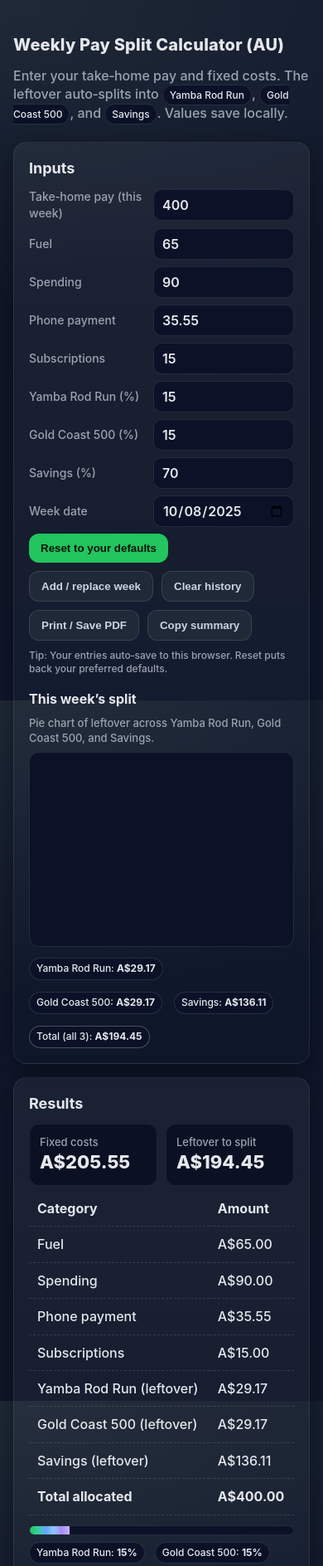
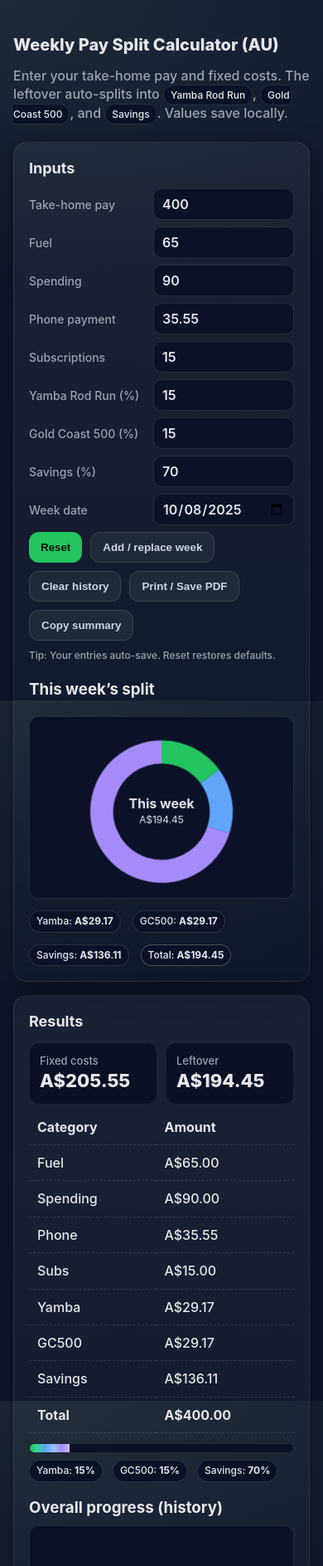
Before and after one commit to M4AN60/pay-, a plain HTML site: page index.html in a window 390 px wide. Shown: the top 1887 px of the page at 83% size. Drawn offline with Linux system fonts and the light colour scheme.

Commit message:
Update index.html

```diff
--- a/index.html
+++ b/index.html
@@ -6,38 +6,46 @@
   <title>Weekly Pay Split Calculator (AU)</title>
   <style>
     :root{
-      --bg:#0f172a;/*slate-900*/
-      --panel:#111827ee;/*gray-900*/
-      --ink:#e5e7eb;/*gray-200*/
-      --muted:#9ca3af;/*gray-400*/
-      --accent:#22c55e;/*green-500*/
-      --warn:#f59e0b;/*amber-500*/
-      --danger:#ef4444;/*red-500*/
-      --card:#0b1023;/*slate*/
+      --bg:#0f172a;--panel:#111827ee;--ink:#e5e7eb;--muted:#9ca3af;
+      --accent:#22c55e;--warn:#f59e0b;--danger:#ef4444;--card:#0b1023;
       --shadow:0 8px 32px rgba(0,0,0,.4);
     }
     *{box-sizing:border-box}
     html,body{height:100%}
-    body{margin:0;background:radial-gradient(1200px 600px at 0% 0%,#1f2937 0%,#0f172a 60%),var(--bg);color:var(--ink);font:500 16px/1.4 Inter, system-ui, -apple-system, Segoe UI, Roboto, Ubuntu, Cantarell, Noto Sans, Arial}
+    body{
+      margin:0;
+      background:radial-gradient(1200px 600px at 0% 0%,#1f2937 0%,#0f172a 60%),var(--bg);
+      color:var(--ink);
+      font:500 16px/1.4 Inter, system-ui, -apple-system, Segoe UI, Roboto, Ubuntu, Cantarell, Noto Sans, Arial;
+    }
     .wrap{max-width:1100px;margin:24px auto;padding:16px}
-    .title{font-size:clamp(20px,3vw,28px);font-weight:800;letter-spacing:.2px;margin:0 0 12px}
+    .title{font-size:clamp(20px,3vw,28px);font-weight:800;margin:0 0 12px}
     .subtitle{color:var(--muted);margin:0 0 24px}
     .grid{display:grid;grid-template-columns:1fr;gap:16px}
     @media (min-width:960px){.grid{grid-template-columns:1.1fr .9fr}}
-    .card{background:linear-gradient(180deg,rgba(255,255,255,.05),transparent);border:1px solid rgba(255,255,255,.08);border-radius:16px;padding:18px;box-shadow:var(--shadow)}
+    .card{
+      background:linear-gradient(180deg,rgba(255,255,255,.05),transparent);
+      border:1px solid rgba(255,255,255,.08);
+      border-radius:16px;
+      padding:18px;
+      box-shadow:var(--shadow);
+    }
     .card h2{margin:0 0 12px;font-size:18px}
     .row{display:grid;grid-template-columns:1fr auto;gap:10px;align-items:center;margin:8px 0}
     label{color:var(--muted);font-size:14px}
-    input[type="number"], input[type="text"], input[type="date"]{width:170px;background:#0b1227;border:1px solid rgba(255,255,255,.1);color:var(--ink);padding:8px 10px;border-radius:10px;font:600 16px/1 Inter}
-    input[type="number"]:focus{outline:2px solid #2563eb22}
+    input[type="number"], input[type="date"]{
+      width:170px;background:#0b1227;border:1px solid rgba(255,255,255,.1);
+      color:var(--ink);padding:8px 10px;border-radius:10px;font:600 16px/1 Inter;
+    }
+    input:focus{outline:2px solid #2563eb22}
     .inline{display:flex;gap:12px;flex-wrap:wrap}
     .muted{color:var(--muted);font-size:13px}
     .totals{display:grid;grid-template-columns:1fr 1fr;gap:10px}
-    .totals .kpi{background:var(--card);border:1px solid rgba(255,255,255,.08);border-radius:12px;padding:12px}
+    .kpi{background:var(--card);border:1px solid rgba(255,255,255,.08);border-radius:12px;padding:12px}
     .kpi .k{font-size:13px;color:var(--muted)}
     .kpi .v{font-size:22px;font-weight:800}
     .bar{height:12px;background:#0b1227;border:1px solid rgba(255,255,255,.1);border-radius:999px;overflow:hidden}
-    .bar > span{display:block;height:100%;background:linear-gradient(90deg,#22c55e,#34d399,#60a5fa,#93c5fd,#a78bfa,#c4b5fd)}
+    .bar>span{display:block;height:100%;background:linear-gradient(90deg,#22c55e,#34d399,#60a5fa,#93c5fd,#a78bfa,#c4b5fd)}
     .tag{font-size:12px;padding:4px 8px;border-radius:999px;border:1px solid rgba(255,255,255,.12);background:#0b1227;color:var(--ink)}
     .btns{display:flex;gap:10px;flex-wrap:wrap;margin-top:8px}
     button{background:var(--accent);color:#07120a;border:none;padding:10px 14px;border-radius:12px;font-weight:800;cursor:pointer}
@@ -46,52 +54,68 @@
     .table th,.table td{padding:10px;border-bottom:1px dashed rgba(255,255,255,.12);text-align:left}
     .right{text-align:right}
     .foot{margin-top:10px;color:var(--muted);font-size:12px}
-    .success{color:#34d399}
-    .danger{color:var(--danger)}
     canvas{width:100%;background:#0b1227;border:1px solid rgba(255,255,255,.1);border-radius:12px}
-    .histTbl{width:100%; border-collapse:collapse; margin-top:10px}
+    .histTbl{width:100%;border-collapse:collapse;margin-top:10px}
     .histTbl th,.histTbl td{padding:8px;border-bottom:1px dashed rgba(255,255,255,.12)}
+
+    /* -------- DARK PDF PRINT -------- */
+    @media print {
+      *{-webkit-print-color-adjust:exact;print-color-adjust:exact}
+      body{background:#0b0f1a!important}
+      .wrap{margin:0;padding:0}
+      .card{background:#0c1226!important;border:none!important;box-shadow:none!important}
+      .subtitle,.btns,#inputs h2,#inputs .row,#inputs .foot,#histNote{display:none!important}
+      #inputs .graphWrap{display:block!important;page-break-inside:avoid}
+      #results{page-break-before:always}
+      #printHeader{display:block!important;padding:24px 24px 0;font-weight:700;color:#e5e7eb}
+      #printHeader .ts{font-weight:500;color:#9ca3af;margin-top:4px}
+    }
   </style>
 </head>
 <body>
   <div class="wrap">
     <h1 class="title">Weekly Pay Split Calculator (AU)</h1>
-    <p class="subtitle">Enter your take‑home pay and fixed costs. The leftover auto‑splits into <span class="tag">Yamba Rod Run</span>, <span class="tag">Gold Coast 500</span>, and <span class="tag">Savings</span>. Values save locally.</p>
+    <p class="subtitle">
+      Enter your take-home pay and fixed costs. The leftover auto-splits into
+      <span class="tag">Yamba Rod Run</span>, <span class="tag">Gold Coast 500</span>, and <span class="tag">Savings</span>. Values save locally.
+    </p>
+    <div id="printHeader" style="display:none">
+      Weekly Pay Split — Dark PDF Export
+      <div class="ts">Generated: <span id="printTs"></span></div>
+    </div>
 
     <div class="grid">
       <!-- LEFT: Inputs -->
       <section class="card" id="inputs">
         <h2>Inputs</h2>
-        <div class="row"><label for="net">Take‑home pay (this week)</label><input id="net" type="number" min="0" step="0.01"></div>
-        <div class="row"><label for="fuel">Fuel</label><input id="fuel" type="number" min="0" step="0.01"></div>
-        <div class="row"><label for="spending">Spending</label><input id="spending" type="number" min="0" step="0.01"></div>
-        <div class="row"><label for="phone">Phone payment</label><input id="phone" type="number" min="0" step="0.01"></div>
-        <div class="row"><label for="subs">Subscriptions</label><input id="subs" type="number" min="0" step="0.01"></div>
-
-        <div class="row"><label for="p1">Yamba Rod Run (%)</label><input id="p1" type="number" min="0" max="100" step="1"></div>
-        <div class="row"><label for="p2">Gold Coast 500 (%)</label><input id="p2" type="number" min="0" max="100" step="1"></div>
-        <div class="row"><label for="p3">Savings (%)</label><input id="p3" type="number" min="0" max="100" step="1"></div>
-        <div class="row"><label for="weekDate">Week date</label><input id="weekDate" type="date"></div>
+        <div class="row"><label>Take-home pay</label><input id="net" type="number" step="0.01"></div>
+        <div class="row"><label>Fuel</label><input id="fuel" type="number" step="0.01"></div>
+        <div class="row"><label>Spending</label><input id="spending" type="number" step="0.01"></div>
+        <div class="row"><label>Phone payment</label><input id="phone" type="number" step="0.01"></div>
+        <div class="row"><label>Subscriptions</label><input id="subs" type="number" step="0.01"></div>
+        <div class="row"><label>Yamba Rod Run (%)</label><input id="p1" type="number" step="1"></div>
+        <div class="row"><label>Gold Coast 500 (%)</label><input id="p2" type="number" step="1"></div>
+        <div class="row"><label>Savings (%)</label><input id="p3" type="number" step="1"></div>
+        <div class="row"><label>Week date</label><input id="weekDate" type="date"></div>
 
         <div class="btns">
-          <button id="reset">Reset to your defaults</button>
+          <button id="reset">Reset</button>
           <button class="secondary" id="addWeek">Add / replace week</button>
           <button class="secondary" id="clearHist">Clear history</button>
           <button class="secondary" id="printBtn">Print / Save PDF</button>
           <button class="secondary" id="copyBtn">Copy summary</button>
         </div>
-        <p class="foot">Tip: Your entries auto‑save to this browser. Reset puts back your preferred defaults.</p>
+        <p class="foot">Tip: Your entries auto-save. Reset restores defaults.</p>
 
-        <!-- Savings Graph (this week) -->
+        <!-- This week’s split (Pie) -->
         <div class="graphWrap" style="margin-top:16px">
-          <h3 style="margin:0 0 8px;font-size:16px;color:var(--ink);font-weight:700">This week’s split</h3>
-          <div class="muted" style="margin:0 0 8px">Pie chart of leftover across Yamba Rod Run, Gold Coast 500, and Savings.</div>
+          <h3>This week’s split</h3>
           <canvas id="savingsPie" height="220"></canvas>
           <div class="inline" style="margin-top:8px;gap:14px;flex-wrap:wrap">
-            <span class="tag">Yamba Rod Run: <b id="legendYamba">$0.00</b></span>
-            <span class="tag">Gold Coast 500: <b id="legendGC500">$0.00</b></span>
+            <span class="tag">Yamba: <b id="legendYamba">$0.00</b></span>
+            <span class="tag">GC500: <b id="legendGC500">$0.00</b></span>
             <span class="tag">Savings: <b id="legendSav">$0.00</b></span>
-            <span class="tag" style="border-color:rgba(255,255,255,.25)">Total (all 3): <b id="legendTotal">$0.00</b></span>
+            <span class="tag" style="border-color:rgba(255,255,255,.25)">Total: <b id="legendTotal">$0.00</b></span>
           </div>
         </div>
       </section>
@@ -101,26 +125,25 @@
         <h2>Results</h2>
         <div class="totals">
           <div class="kpi"><div class="k">Fixed costs</div><div class="v" id="fixedOut">$0.00</div></div>
-          <div class="kpi"><div class="k">Leftover to split</div><div class="v" id="leftOut">$0.00</div></div>
+          <div class="kpi"><div class="k">Leftover</div><div class="v" id="leftOut">$0.00</div></div>
         </div>
 
         <table class="table" aria-label="Breakdown table">
           <thead><tr><th>Category</th><th class="right">Amount</th></tr></thead>
           <tbody id="tableBody"></tbody>
-          <tfoot><tr><th>Total allocated</th><th class="right" id="totalOut">$0.00</th></tr></tfoot>
+          <tfoot><tr><th>Total</th><th id="totalOut" class="right">$0.00</th></tr></tfoot>
         </table>
 
         <div style="margin-top:12px">
           <div class="bar" aria-label="Allocation bar"><span id="barH1" style="width:0%"></span></div>
           <div class="inline" style="margin-top:8px">
-            <span class="tag">Yamba Rod Run: <b id="h1Pct">15%</b></span>
-            <span class="tag">Gold Coast 500: <b id="h2Pct">15%</b></span>
+            <span class="tag">Yamba: <b id="h1Pct">15%</b></span>
+            <span class="tag">GC500: <b id="h2Pct">15%</b></span>
             <span class="tag">Savings: <b id="savPct">70%</b></span>
           </div>
         </div>
 
-        <h3 style="margin:18px 0 8px;font-size:16px">Overall progress (history)</h3>
-        <p class="muted" style="margin-top:0">Tracks the <b>total saved across all three buckets</b> by date. Use the date picker to update previous weeks and click <b>Add / replace week</b>.</p>
+        <h3 style="margin:18px 0 8px">Overall progress (history)</h3>
         <canvas id="overallChart" height="240"></canvas>
         <table class="histTbl" id="histTbl" aria-label="History table"></table>
         <p class="foot" id="histNote"></p>
@@ -129,7 +152,7 @@
   </div>
 
   <script>
-    const $ = (id) => document.getElementById(id);
+    const $ = id => document.getElementById(id);
 
     const DEFAULTS = { net:400, fuel:65, spending:90, phone:35.55, subs:15, p1:15, p2:15, p3:70 };
     const inputs = ['net','fuel','spending','phone','subs','p1','p2','p3'];
@@ -144,15 +167,26 @@
       drawOverall();
     }
 
-    function save(){ const data = Object.fromEntries(inputs.map(k=>[k, +($(k).value||0)])); localStorage.setItem('paySplitCalc', JSON.stringify(data)); }
+    function save(){
+      const data = Object.fromEntries(inputs.map(k=>[k, +($(k).value||0)]));
+      localStorage.setItem('paySplitCalc', JSON.stringify(data));
+    }
 
     function money(x){ return x.toLocaleString(undefined,{style:'currency',currency:'AUD'}); }
 
     function clampPercents(){
-      let p1=+$('p1').value||0, p2=+$('p2').value||0, p3=+$('p3').value||0; const sum=p1+p2+p3;
-      if(sum!==100){ if(sum>0){ p1=p1/sum*100; p2=p2/sum*100; p3=p3/sum*100; } else { p1=15;p2=15;p3=70; }
-        $('p1').value=Math.round(p1); $('p2').value=Math.round(p2); $('p3').value=100-Math.round(p1)-Math.round(p2); }
-      $('h1Pct').textContent=$('p1').value+"%"; $('h2Pct').textContent=$('p2').value+"%"; $('savPct').textContent=$('p3').value+"%";
+      let p1=+$('p1').value||0, p2=+$('p2').value||0, p3=+$('p3').value||0;
+      const sum=p1+p2+p3;
+      if(sum!==100){
+        if(sum>0){ p1=p1/sum*100; p2=p2/sum*100; p3=p3/sum*100; }
+        else { p1=15; p2=15; p3=70; }
+        $('p1').value=Math.round(p1);
+        $('p2').value=Math.round(p2);
+        $('p3').value=100-Math.round(p1)-Math.round(p2);
+      }
+      $('h1Pct').textContent=$('p1').value+"%";
+      $('h2Pct').textContent=$('p2').value+"%";
+      $('savPct').textContent=$('p3').value+"%";
     }
 
     function update(){
@@ -160,72 +194,151 @@
       const net= +$('net').value||0;
       const fixed=(+$('fuel').value||0)+(+$('spending').value||0)+(+$('phone').value||0)+(+$('subs').value||0);
       const left = Math.max(0, net - fixed);
+
       const p1=(+$('p1').value||0)/100, p2=(+$('p2').value||0)/100, p3=(+$('p3').value||0)/100;
       const y=left*p1, g=left*p2, s=left*p3;
 
-      $('fixedOut').textContent=money(fixed); $('leftOut').textContent=money(left);
+      $('fixedOut').textContent=money(fixed);
+      $('leftOut').textContent=money(left);
 
-      const rows=[['Fuel',+$('fuel').value||0],['Spending',+$('spending').value||0],['Phone payment',+$('phone').value||0],['Subscriptions',+$('subs').value||0],['Yamba Rod Run (leftover)',y],['Gold Coast 500 (leftover)',g],['Savings (leftover)',s]];
-      $('tableBody').innerHTML=rows.map(([k,v])=>`<tr><td>${k}</td><td class="right">${money(v)}</td></tr>`).join('');
-      $('totalOut').textContent=money(fixed+y+g+s);
+      const rows = [
+        ['Fuel', +$('fuel').value||0],
+        ['Spending', +$('spending').value||0],
+        ['Phone', +$('phone').value||0],
+        ['Subs', +$('subs').value||0],
+        ['Yamba', y],
+        ['GC500', g],
+        ['Savings', s]
+      ];
+      $('tableBody').innerHTML = rows.map(([k,v])=>`<tr><td>${k}</td><td class='right'>${money(v)}</td></tr>`).join('');
+      $('totalOut').textContent = money(fixed+y+g+s);
 
-      $('barH1').style.width = `${Math.min(100,(left>0?(y/left*100):0))}%`;
-      $('legendYamba').textContent=money(y); $('legendGC500').textContent=money(g); $('legendSav').textContent=money(s); $('legendTotal').textContent=money(y+g+s);
-
-      $('note').innerHTML = net < fixed ? `<span class="danger">Short by ${money(fixed-net)} to cover fixed costs.</span>` : `<span class="success">All fixed costs covered. ${money(left)} split into ${$('p1').value}% / ${$('p2').value}% / ${$('p3').value}%.</span>`;
+      $('barH1').style.width = `${Math.min(100, (left>0? (y/left*100):0))}%`;
+      $('legendYamba').textContent = money(y);
+      $('legendGC500').textContent = money(g);
+      $('legendSav').textContent   = money(s);
+      $('legendTotal').textContent = money(y+g+s);
 
       drawSavingsPie(y,g,s);
       save();
     }
 
-    // ===== Pie (this week) =====
+    // Donut for this week
     function drawSavingsPie(y,g,s){
-      const c=$('savingsPie'); if(!c) return; const dpr=window.devicePixelRatio||1; const rect=c.getBoundingClientRect();
-      const W=Math.max(280,rect.width); const H=220; c.width=W*dpr; c.height=H*dpr; const ctx=c.getContext('2d'); ctx.setTransform(dpr,0,0,dpr,0,0);
-      ctx.clearRect(0,0,W,H); ctx.fillStyle='#0b1227'; ctx.fillRect(0,0,W,H);
-      const r=Math.min(W,H)*0.33; const cx=W/2, cy=H/2+5; const total=Math.max(1,y+g+s);
-      const parts=[{val:y,c1:'#22c55e'},{val:g,c1:'#60a5fa'},{val:s,c1:'#a78bfa'}];
-      let start=-Math.PI/2; ctx.lineWidth=28; ctx.strokeStyle='#1f2937';
-      // background ring
+      const c=$('savingsPie'); if(!c) return;
+      const dpr=window.devicePixelRatio||1;
+      const rect=c.getBoundingClientRect();
+      const W=Math.max(280,rect.width); const H=220;
+      c.width=W*dpr; c.height=H*dpr;
+      const ctx=c.getContext('2d'); ctx.setTransform(dpr,0,0,dpr,0,0);
+
+      ctx.clearRect(0,0,W,H);
+      ctx.fillStyle='#0b1227'; ctx.fillRect(0,0,W,H);
+
+      const r=Math.min(W,H)*0.33, cx=W/2, cy=H/2+5;
+      const total=Math.max(1,y+g+s);
+      const parts=[{val:y,col:'#22c55e'},{val:g,col:'#60a5fa'},{val:s,col:'#a78bfa'}];
+
+      let start=-Math.PI/2;
+      ctx.lineWidth=28;
+      ctx.strokeStyle='#1f2937';
       ctx.beginPath(); ctx.arc(cx,cy,r,0,Math.PI*2); ctx.stroke();
-      parts.forEach(p=>{ const ang=(p.val/total)*Math.PI*2; ctx.beginPath(); ctx.strokeStyle=p.c1; ctx.arc(cx,cy,r,start,start+ang); ctx.stroke(); start+=ang; });
-      // center label
-      ctx.fillStyle='#e5e7eb'; ctx.textAlign='center'; ctx.font='bold 16px Inter, system-ui, sans-serif'; ctx.fillText('This week', cx, cy-4);
-      ctx.font='12px Inter, system-ui, sans-serif'; ctx.fillText((y+g+s).toLocaleString(undefined,{style:'currency',currency:'AUD'}), cx, cy+14);
+
+      parts.forEach(p=>{
+        const ang=(p.val/total)*Math.PI*2;
+        ctx.beginPath();
+        ctx.strokeStyle=p.col;
+        ctx.arc(cx,cy,r,start,start+ang);
+        ctx.stroke();
+        start+=ang;
+      });
+
+      ctx.fillStyle='#e5e7eb'; ctx.textAlign='center';
+      ctx.font='bold 16px Inter, system-ui, sans-serif';
+      ctx.fillText('This week', cx, cy-4);
+      ctx.font='12px Inter, system-ui, sans-serif';
+      ctx.fillText((y+g+s).toLocaleString(undefined,{style:'currency',currency:'AUD'}), cx, cy+14);
     }
 
-    // ===== History =====
+    // History
     function getHistory(){ return JSON.parse(localStorage.getItem('paySplitHistory')||'[]'); }
     function setHistory(arr){ localStorage.setItem('paySplitHistory', JSON.stringify(arr)); }
 
     function addWeek(){
       const label = $('weekDate').value || todayISO();
       const left = +($('leftOut').textContent.replace(/[^\d.-]/g,'')||0);
-      const p1=(+$('p1').value||0)/100, p2=(+$('p2').value||0)/100, p3=(+$('p3').value||0)/100; const y=left*p1, g=left*p2, s=left*p3; const total=y+g+s;
-      const hist=getHistory(); const idx=hist.findIndex(x=>x.label===label);
-      const entry={label,y,g,s,total}; if(idx>=0) hist[idx]=entry; else hist.push(entry);
-      setHistory(hist); drawOverall();
+      const p1=(+$('p1').value||0)/100, p2=(+$('p2').value||0)/100, p3=(+$('p3').value||0)/100;
+      const y=left*p1, g=left*p2, s=left*p3, total=y+g+s;
+
+      const hist = getHistory();
+      const idx = hist.findIndex(x=>x.label===label);
+      const entry = {label, y, g, s, total};
+      if(idx>=0) hist[idx]=entry; else hist.push(entry);
+      setHistory(hist);
+      drawOverall();
     }
 
     function clearHistory(){ setHistory([]); drawOverall(); }
 
     function drawOverall(){
       const hist = getHistory().sort((a,b)=>a.label.localeCompare(b.label));
-      const c=$('overallChart'); if(!c) return; const dpr=window.devicePixelRatio||1; const rect=c.getBoundingClientRect(); const W=Math.max(300,rect.width); const H=240; c.width=W*dpr; c.height=H*dpr; const ctx=c.getContext('2d'); ctx.setTransform(dpr,0,0,dpr,0,0);
-      ctx.clearRect(0,0,W,H); ctx.fillStyle='#0b1227'; ctx.fillRect(0,0,W,H);
-      if(hist.length===0){ $('histNote').innerHTML='<span class="muted">No history yet. Pick a date and click <b>Add / replace week</b>.</span>'; $('histTbl').innerHTML=''; return; }
-      $('histNote').textContent='';
+      const c=$('overallChart'); if(!c) return;
+      const dpr=window.devicePixelRatio||1;
+      const rect=c.getBoundingClientRect();
+      const W=Math.max(300,rect.width); const H=240;
+      c.width=W*dpr; c.height=H*dpr;
+      const ctx=c.getContext('2d'); ctx.setTransform(dpr,0,0,dpr,0,0);
+
+      ctx.clearRect(0,0,W,H);
+      ctx.fillStyle='#0b1227'; ctx.fillRect(0,0,W,H);
+
+      if(hist.length===0){
+        $('histNote').innerHTML = '<span class="muted">No history yet. Pick a date and click <b>Add / replace week</b>.</span>';
+        $('histTbl').innerHTML = '';
+        return;
+      }
+      $('histNote').textContent = '';
 
       // cumulative line
-      let cum=0; const pts=hist.map(r=>{cum+=r.total; return {x:r.label,y:cum};});
-      const pad={t:20,r:20,b:38,l:60}; const cw=W-pad.l-pad.r; const ch=H-pad.t-pad.b; const maxY=Math.max(1,...pts.map(p=>p.y)); const step=pts.length>1?cw/(pts.length-1):0;
+      let cum=0;
+      const pts = hist.map(r=>{ cum+=r.total; return {x:r.label,y:cum}; });
+
+      const pad={t:20,r:20,b:38,l:60};
+      const cw=W-pad.l-pad.r, ch=H-pad.t-pad.b;
+      const maxY=Math.max(1,...pts.map(p=>p.y));
+      const step=pts.length>1? cw/(pts.length-1) : 0;
+
       // grid
-      ctx.strokeStyle='rgba(255,255,255,.08)'; ctx.lineWidth=1; ctx.font='12px Inter, system-ui, sans-serif'; ctx.fillStyle='rgba(229,231,235,.8)';
-      for(let i=0;i<=4;i++){ const y=pad.t+ch-(i/4)*ch; ctx.beginPath(); ctx.moveTo(pad.l,y); ctx.lineTo(W-pad.r,y); ctx.stroke(); const val=maxY*i/4; ctx.fillText(val.toLocaleString(undefined,{style:'currency',currency:'AUD'}),8,y-2); }
+      ctx.strokeStyle='rgba(255,255,255,.08)';
+      ctx.lineWidth=1;
+      ctx.font='12px Inter, system-ui, sans-serif';
+      ctx.fillStyle='rgba(229,231,235,.8)';
+      for(let i=0;i<=4;i++){
+        const y=pad.t+ch-(i/4)*ch;
+        ctx.beginPath(); ctx.moveTo(pad.l,y); ctx.lineTo(W-pad.r,y); ctx.stroke();
+        const val=maxY*i/4;
+        ctx.fillText(val.toLocaleString(undefined,{style:'currency',currency:'AUD'}),8,y-2);
+      }
+
       // line
-      ctx.beginPath(); ctx.strokeStyle='#60a5fa'; ctx.lineWidth=2.5; pts.forEach((p,i)=>{ const x=pad.l+i*step; const y=pad.t+ch-(p.y/maxY)*ch; if(i===0) ctx.moveTo(x,y); else ctx.lineTo(x,y); }); ctx.stroke();
+      ctx.beginPath();
+      ctx.strokeStyle='#60a5fa';
+      ctx.lineWidth=2.5;
+      pts.forEach((p,i)=>{
+        const x=pad.l+i*step;
+        const y=pad.t+ch-(p.y/maxY)*ch;
+        if(i===0) ctx.moveTo(x,y); else ctx.lineTo(x,y);
+      });
+      ctx.stroke();
+
       // dots + labels
-      ctx.fillStyle='#93c5fd'; ctx.textAlign='center'; pts.forEach((p,i)=>{ const x=pad.l+i*step; const y=pad.t+ch-(p.y/maxY)*ch; ctx.beginPath(); ctx.arc(x,y,3.5,0,Math.PI*2); ctx.fill(); ctx.fillText(p.x, x, H-10); });
+      ctx.fillStyle='#93c5fd'; ctx.textAlign='center';
+      pts.forEach((p,i)=>{
+        const x=pad.l+i*step;
+        const y=pad.t+ch-(p.y/maxY)*ch;
+        ctx.beginPath(); ctx.arc(x,y,3.5,0,Math.PI*2); ctx.fill();
+        ctx.fillText(p.x, x, H-10);
+      });
 
       // history table
       const head = '<tr><th>Date</th><th class="right">Yamba</th><th class="right">GC500</th><th class="right">Savings</th><th class="right">Total</th></tr>';
@@ -240,11 +353,42 @@
     $('clearHist').addEventListener('click', clearHistory);
     $('printBtn').addEventListener('click', ()=> window.print());
     $('copyBtn').addEventListener('click', ()=>{
-      const fixed=$('fixedOut').textContent,left=$('leftOut').textContent,total=$('totalOut').textContent; const t=`Weekly Pay Split\n\nTake-home: ${$('net').value}\nFixed costs: ${fixed}\nLeftover: ${left}\n\nAllocations:\n- Fuel: ${$('fuel').value}\n- Spending: ${$('spending').value}\n- Phone: ${$('phone').value}\n- Subscriptions: ${$('subs').value}\n- Yamba Rod Run (${ $('p1').value }% of leftover)\n- Gold Coast 500 (${ $('p2').value }% of leftover)\n- Savings (${ $('p3').value }% of leftover)\n\nTotal allocated: ${total}`; navigator.clipboard.writeText(t).then(()=>{ $('histNote').innerHTML='<span class="success">Copied summary to clipboard.</span>'; });
+      const fixed=$('fixedOut').textContent, left=$('leftOut').textContent, total=$('totalOut').textContent;
+      const t = `Weekly Pay Split
+
+Take-home: ${$('net').value}
+Fixed costs: ${fixed}
+Leftover: ${left}
+
+Allocations:
+- Fuel: ${$('fuel').value}
+- Spending: ${$('spending').value}
+- Phone: ${$('phone').value}
+- Subscriptions: ${$('subs').value}
+- Yamba Rod Run (${ $('p1').value }% of leftover)
+- Gold Coast 500 (${ $('p2').value }% of leftover)
+- Savings (${ $('p3').value }% of leftover)
+
+Total allocated: ${total}`;
+      navigator.clipboard.writeText(t).then(()=>{
+        $('histNote').innerHTML = '<span class="success">Copied summary to clipboard.</span>';
+      });
     });
 
+    // Keep charts crisp on resize + prep for printing
     window.addEventListener('resize', ()=>{ drawSavingsPie(0,0,0); drawOverall(); update(); });
+    window.addEventListener('beforeprint', ()=>{
+      const tsEl = document.getElementById('printTs');
+      if (tsEl) tsEl.textContent = new Date().toLocaleString();
+      const left = +(document.getElementById('leftOut')?.textContent || '0').replace(/[^\d.-]/g,'') || 0;
+      const p1 = (+document.getElementById('p1').value||0)/100;
+      const p2 = (+document.getElementById('p2').value||0)/100;
+      const p3 = (+document.getElementById('p3').value||0)/100;
+      drawSavingsPie(left*p1, left*p2, left*p3);
+      drawOverall();
+    });
 
+    // Boot
     load();
   </script>
 </body>
```
